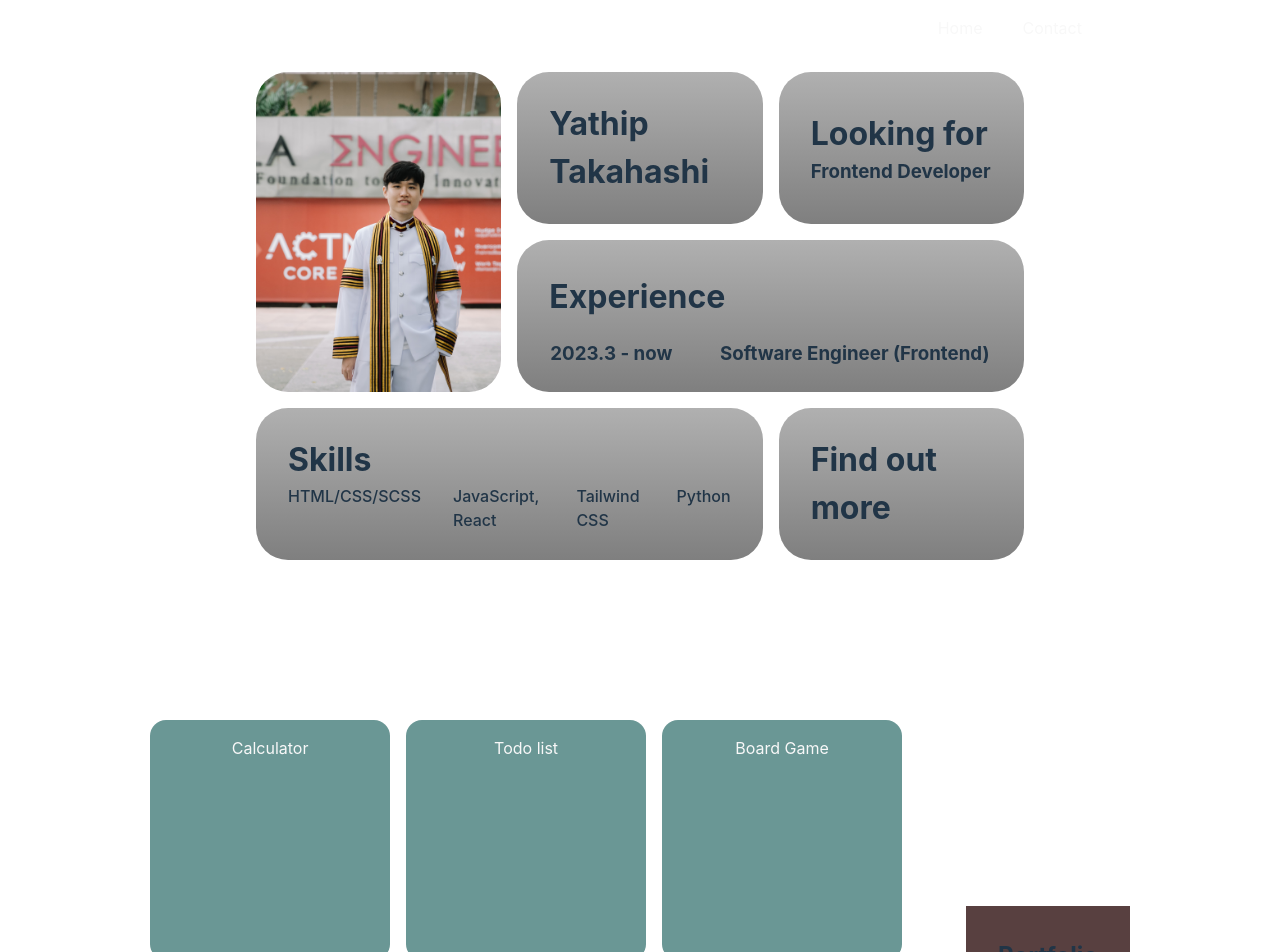
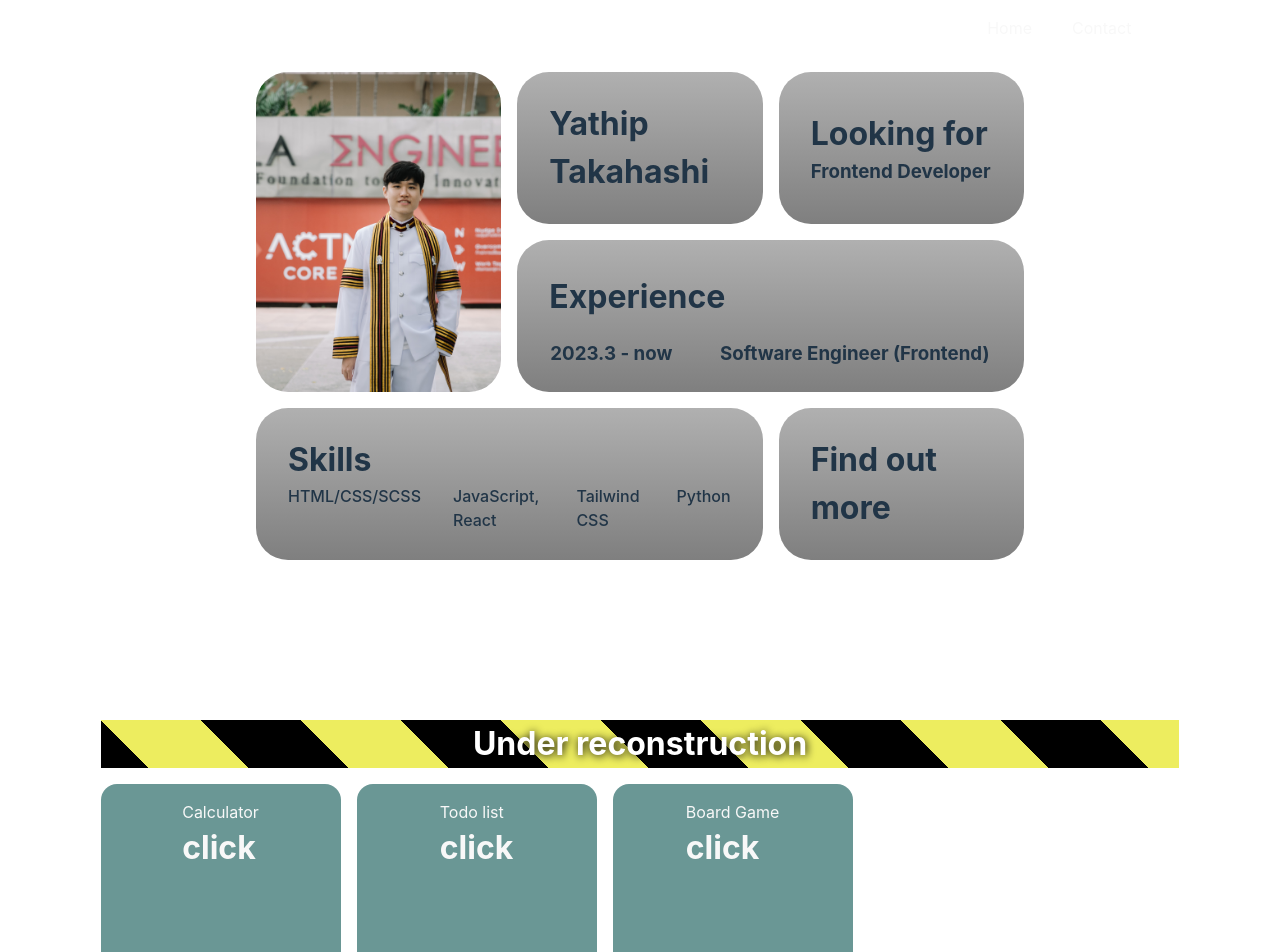
Before and after one commit to Ken-Takahashi-Q/portfolio-react, a React (Vite) app: page / in a window 1280 px wide. Shown: the top 952 px of the page. Built offline with nearby package versions, Linux system fonts and the light colour scheme.

Commit message:
Add warning bar

```diff
--- a/src/Home.jsx
+++ b/src/Home.jsx
@@ -114,12 +114,15 @@ function Home() {
 
       <span className={`separator ${showContact ? "show" : ""}`}></span>
 
+      <span className="warning">Under reconstruction</span>
+
       <div className="gallery">
         <div className="gallery-container">
           <a href="https://elegant-dragon-097141.netlify.app/12-calculator%20app/" target={'_blank'}>
             <div className='gallery card'>
               <div className="cardname">
                 <p>Calculator</p>
+                <h1>click</h1>
               </div>
             </div>
           </a>
@@ -128,6 +131,7 @@ function Home() {
             <div className='gallery card'>
               <div className="cardname">
                 <p>Todo list</p>
+                <h1>click</h1>
               </div>
             </div>
           </a>
@@ -136,6 +140,7 @@ function Home() {
             <div className='gallery card'>
               <div className="cardname">
                 <p>Board Game</p>
+                <h1>click</h1>
               </div>
             </div>
           </a>
@@ -144,6 +149,7 @@ function Home() {
             <div className='gallery card'>
               <div className="cardname">
                 <p>Expense Chart</p>
+                <h1>click</h1>
               </div>
             </div>
           </a>
@@ -152,6 +158,7 @@ function Home() {
             <div className='gallery card'>
               <div className="cardname">
                 <p>Notification Page</p>
+                <h1>click</h1>
               </div>
             </div>
           </a>
@@ -160,6 +167,7 @@ function Home() {
             <div className='gallery card'>
               <div className="cardname">
                 <p>Weather API</p>
+                <h1>click</h1>
               </div>
             </div>
           </a>
--- a/src/Home.scss
+++ b/src/Home.scss
@@ -305,6 +305,24 @@ a {
   }
 }
 
+.warning {
+  display: flex;
+  justify-content: center;
+  align-items: center;
+  background-image: linear-gradient(45deg, #eded5f 25%, #000000 25%, #000000 50%, #eded5f 50%, #eded5f 75%, #000000 75%, #000000 100%);
+  background-size: 200px 200px;
+  height: 3rem;
+  width: 100%;
+  min-width: 50ch;
+
+  text-align: center;
+  font-size: 2em;
+  font-weight: 700;
+  color: white;
+  text-shadow: 1px 1px 8px #000;
+  margin-bottom: 1rem;
+}
+
 .gallery {
   display: flex;
   justify-content: space-between;
```
